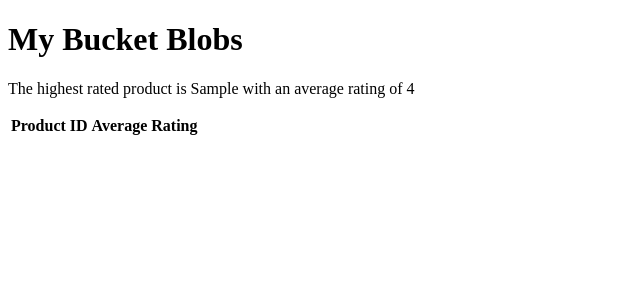
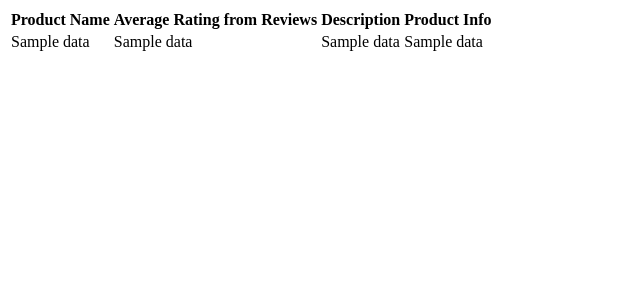
Before and after one commit to jazbar07/Amazon_Review_Analyzer, a Flask app: template templates/index.html in a window 1280 px wide. Shown: the top 300 px of the page, without its empty margins (0-640 px from the left). Run offline with Flask 3, Linux system fonts and the light colour scheme; the template is opened without the code that fills it: most values are stand-ins (such as "Sample title", 1, 10 or a date in 2020); lists and menus that the app fills with data are empty; parts of the project's set-up code (start-up, migrations or seed data) failed here and were passed over.

Commit message:
adding table with new data

```diff
--- a/main.py
+++ b/main.py
@@ -4,13 +4,11 @@ import csv
 
 app = Flask(__name__)
 
-bucket_name = 'amazon_electric_reviews'
-csv_file_name = 'ratings_Electronics (1).csv'
-local_csv_file_path = '/Users/jazminebarnett/Documents/csv_file.csv'
+bucket_name = 'atozreviews'
+csv_file_name = 'amazon_co-ecommerce_sample.csv'
+local_csv_file_path = './csv_file.csv'
 
 client = storage.Client()
-
-
 
 bucket = client.get_bucket(bucket_name)
 blob = bucket.blob(csv_file_name)
@@ -21,32 +19,15 @@ with open(local_csv_file_path, 'wb') as file_obj:
 
 @app.route('/')
 def main():
-    product_ratings = {}
+    with open(local_csv_file_path, 'r', encoding='utf-8') as csvfile:
+        reader = csv.reader(csvfile)
+        datas = [row for row in reader]
 
-    # start by grouping the data by productId
-    with open(local_csv_file_path, 'r') as csvfile:
-        reader = csv.reader(csvfile)
-        for row in reader:
-            # catch to make sure there is enough data in each line so no IndexError
-            if len(row) >= 3:
-                productId, rating = row[1], float(row[2])
-                if productId in product_ratings:
-                    product_ratings[productId]['ratings'].append(rating)
-                else:
-                    product_ratings[productId] = {'ratings': [rating]}
+    # Filter the rows to include only those with a 5.0 rating in the 9th column
+    # filtered_data = [row for row in data if row[8] = '5.0 out of 5 stars']
 
-    # calculate the average rating for each product
-    for productId in product_ratings:
-        ratings = product_ratings[productId]['ratings']
-        product_ratings[productId]['avg_rating'] = sum(ratings) / len(ratings)
-
-    # Sort the products by average rating and return the highest rated product
-    sorted_products = sorted(product_ratings.items(), key=lambda x: x[1]['avg_rating'], reverse=True)
-    highest_rated_product = sorted_products[0]
-
-
-
-    return render_template('index.html', product_rate_list = sorted_products, highest_rated = highest_rated_product[0], average_rating = highest_rated_product[1]['avg_rating'])
+    # Pass the filtered data to the template for display
+    return render_template('index.html', datas=datas)
 
 if __name__ == '__main__':
     app.run()
--- a/templates/index.html
+++ b/templates/index.html
@@ -1,25 +1,28 @@
 <!DOCTYPE html>
 <html>
 <head>
-        <title>Google Cloud Storage Buckets</title>
+    <title>Table of 5.0 Ratings</title>
 </head>
 <body>
-        <h1>My Bucket Blobs</h1>
-
-        <p>The highest rated product is {{ highest_rated }} with an average rating of {{ average_rating }} </p>
-
     <table>
+        <thead>
             <tr>
-              <th>Product ID</th>
-              <th>Average Rating</th>
+                <th>Product Name</th>
+                <th>Average Rating from Reviews</th>
+                <th>Description</th>
+                <th>Product Info</th>
             </tr>
-            {% for productId, productData in product_rate_list.items() if productData['avg_rating'] == 5.0 %}
+        </thead>
+        <tbody>
+            {% for data in datas %}
                 <tr>
-                <td>{{ productId }}</td>
-                <td>{{ productData['avg_rating'] }}</td>
+                    <td>{{ datas[1][2] }}</td>
+                    <td>{{ datas[1][8] }}</td>
+                    <td>{{ datas[1][11] }}</td>
+                    <td>{{ datas[1][12] }}</td>
                 </tr>
             {% endfor %}
+        </tbody>
     </table>
-
 </body>
 </html>
```
Also changed, not shown: 2 other files. Lines whose indentation alone changed are shown as unchanged.
